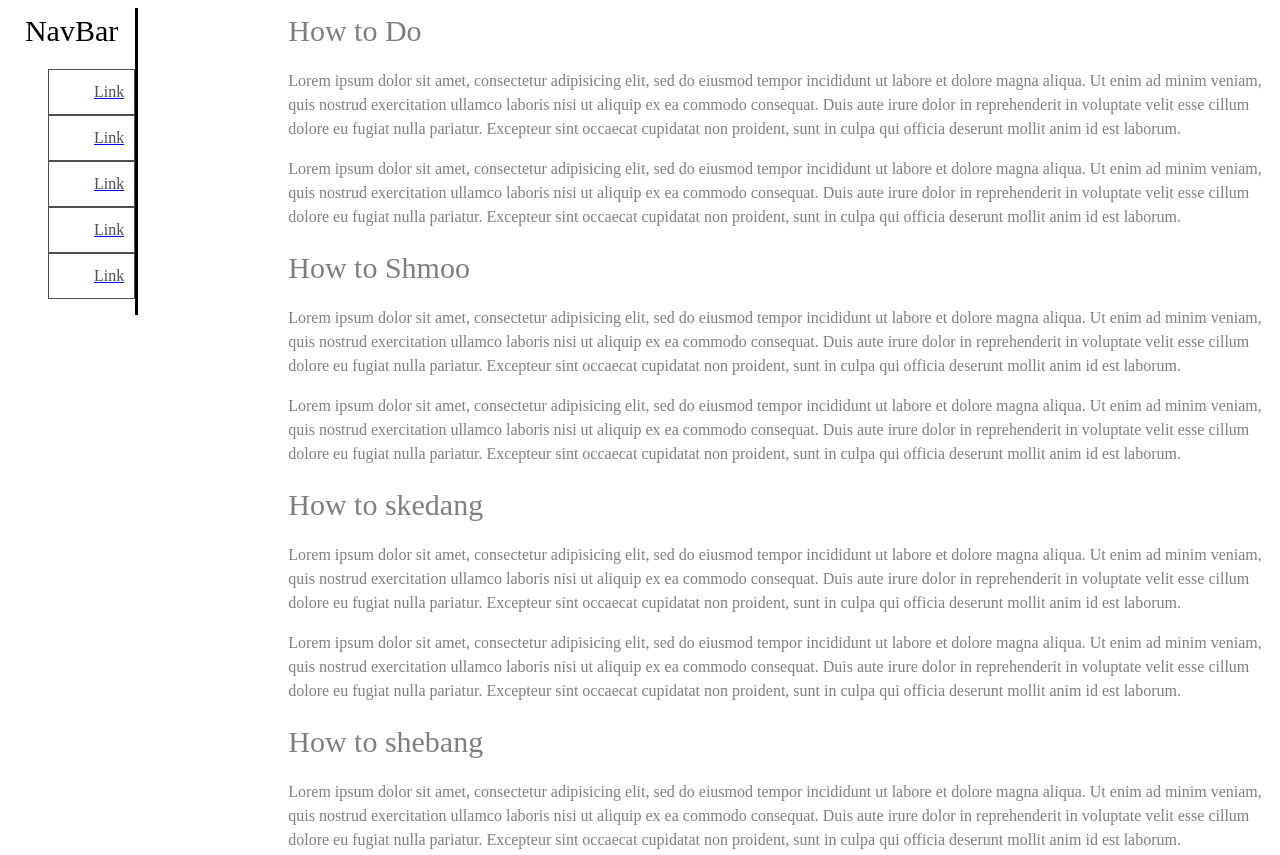
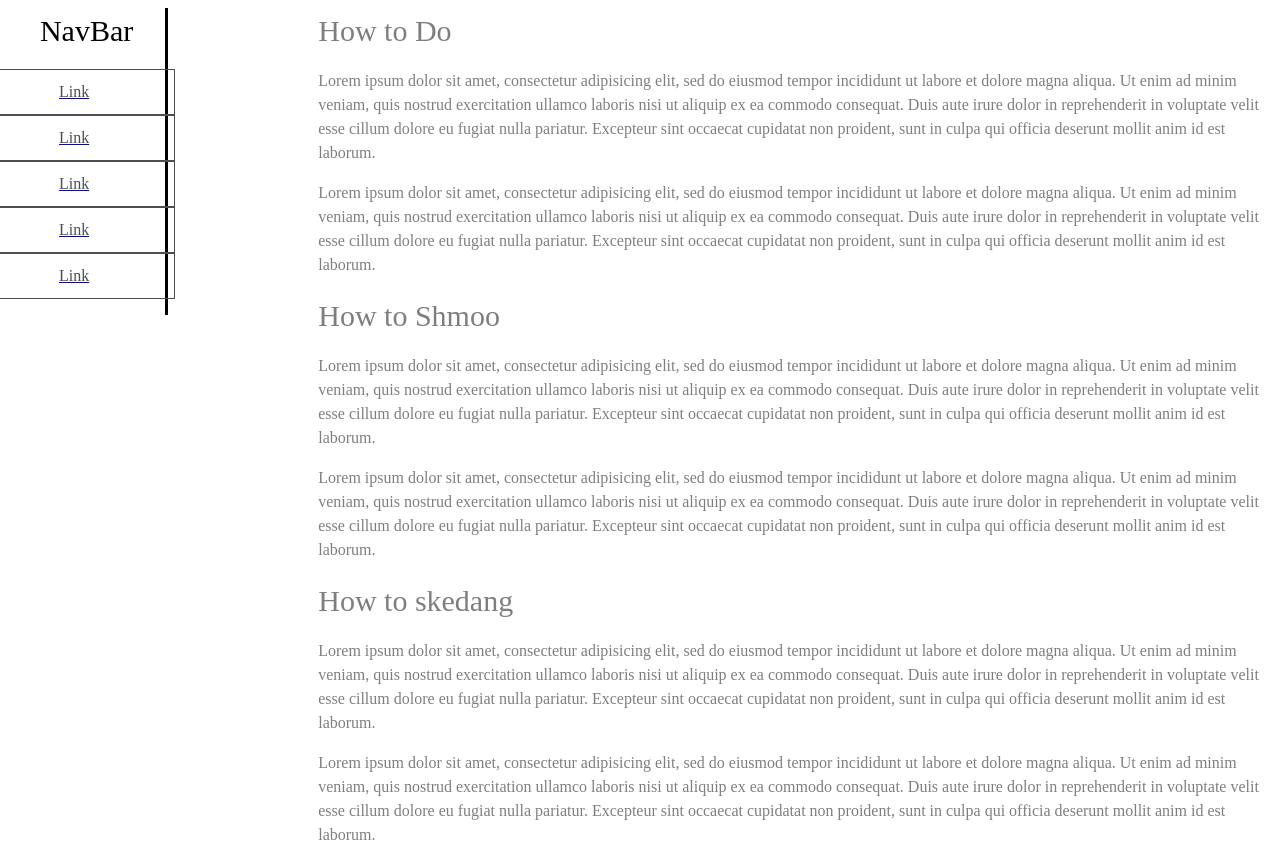
Before and after one commit to Trumbleup/technical-documentation-page, a plain HTML site: page index.html in a window 1280 px wide. Shown: the top 855 px of the page. Drawn offline with Linux system fonts and the light colour scheme.

Commit message:
Lined up the Navbar with the containing content.

```diff
--- a/style.css
+++ b/style.css
@@ -24,7 +24,7 @@ body {
 	top: 0px;
 	left: 0px;
 	height: 100%;
-	width: 300px;
+	width: 330px;
 	border-right: solid;
 }
 
@@ -37,8 +37,11 @@ body {
 	color: #4d4e53;
 	border: 1px solid;
 	padding: 10px;
-	padding-left: 45px;
-	/*padding-left: 75px;*/
+	padding-left: 75px;
+	position: relative;
+	left: -65px;
+	width: 90%;
+
 
 }
 
```
